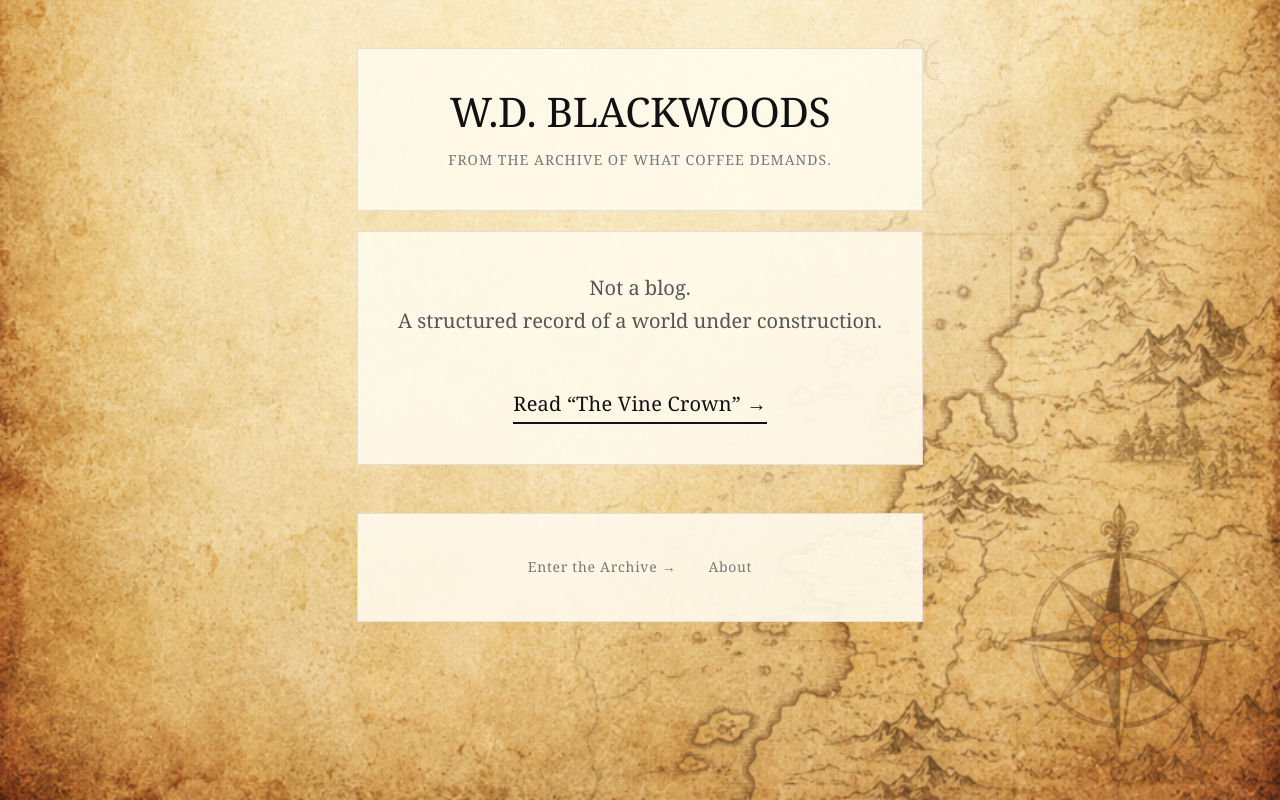
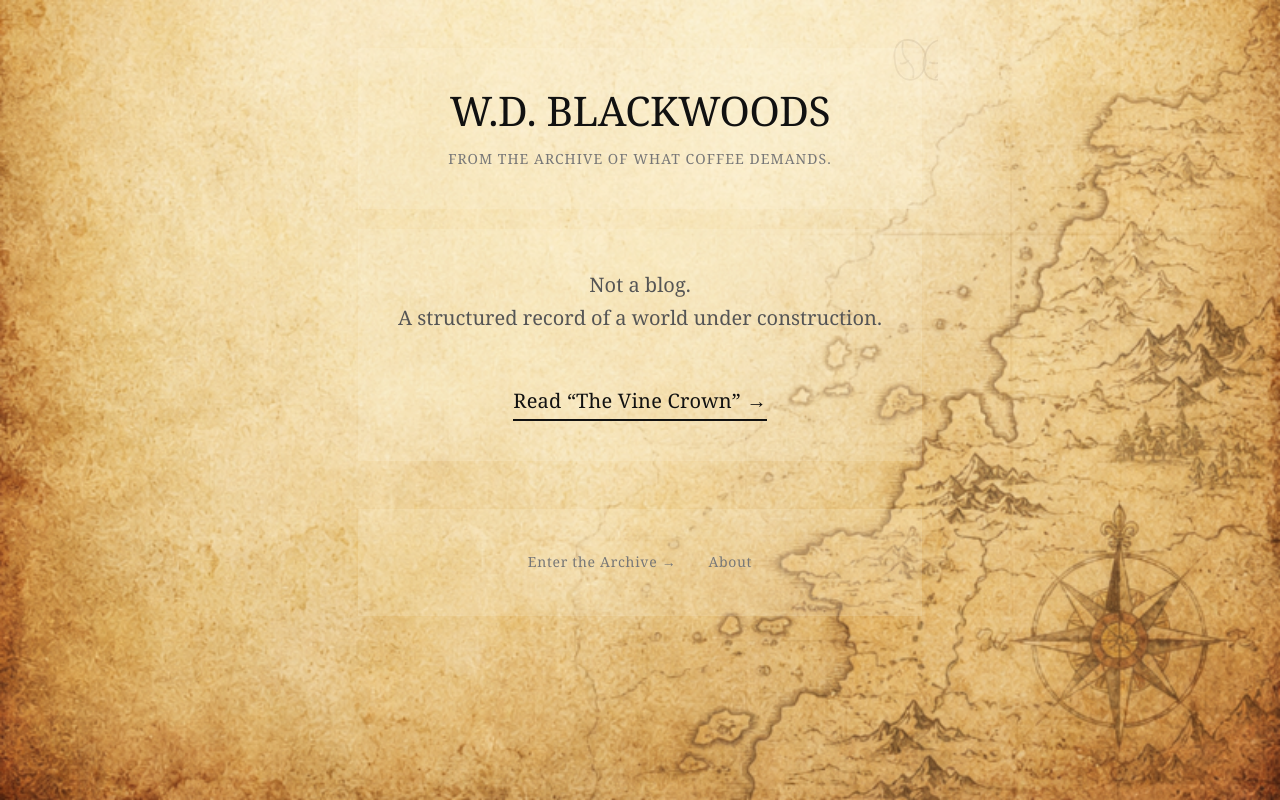
Before and after one commit to dwoods360-cyber/wdblackwoods-site, a Next.js app: page / in a window 1280 px wide. Built offline with nearby package versions, Linux system fonts and the light colour scheme; no server answers.

Commit message:
Extend parchment styling across public archive pages

```diff
--- a/app/about/page.tsx
+++ b/app/about/page.tsx
@@ -11,7 +11,7 @@ export const metadata = createPageMetadata({
 
 export default function AboutPage() {
   return (
-    <main className="document-page archive-coffee-beans archive-coffee-beans--about">
+    <main className="document-page public-archive-page archive-coffee-beans archive-coffee-beans--about">
       <nav>
         <Link href="/">Home</Link>
         <Link href="/begin">Begin</Link>
--- a/app/archive/[slug]/page.tsx
+++ b/app/archive/[slug]/page.tsx
@@ -54,8 +54,8 @@ export default async function ArchiveEntryPage({ params }: { params: Promise<{ s
   const isVineCrown = slug === "vine-crown"
   const excerptLabel =
     isVineCrown ? "— an archive excerpt —" : "— an excerpt —"
-  const pageClassName = `document-page archive-document-page${
-    isVineCrown ? " archive-parchment-page archive-parchment-surface" : ""
+  const pageClassName = `document-page archive-document-page public-archive-page${
+    isVineCrown ? " archive-parchment-surface" : ""
   }`
 
   return (
--- a/app/archive/page.tsx
+++ b/app/archive/page.tsx
@@ -18,7 +18,7 @@ export default function ArchivePage() {
   }
 
   return (
-    <main>
+    <main className="public-archive-page archive-coffee-beans archive-coffee-beans--archive">
       <nav>
         <Link href="/">Home</Link>
         <Link href="/begin">Begin</Link>
--- a/app/begin/page.tsx
+++ b/app/begin/page.tsx
@@ -10,7 +10,7 @@ export const metadata = createPageMetadata({
 
 export default function BeginPage() {
   return (
-    <main className="gateway-page archive-parchment-page">
+    <main className="gateway-page public-archive-page">
       <section className="gateway-hero archive-parchment-panel">
         <p className="gateway-hero-text">
           You are no longer reading about this work. You are inside its structure.
--- a/app/globals.css
+++ b/app/globals.css
@@ -259,11 +259,13 @@ dd:last-child {
   margin-bottom: 1.15rem;
 }
 
+.public-archive-page,
 .archive-parchment-page {
   isolation: isolate;
   position: relative;
 }
 
+body:has(.public-archive-page),
 body:has(.archive-parchment-page) {
   background-attachment: fixed;
   background-image: url("/images/archive/parchment-map.png");
@@ -272,6 +274,7 @@ body:has(.archive-parchment-page) {
   background-size: cover;
 }
 
+.public-archive-page::before,
 .archive-parchment-page::before {
   background-attachment: fixed;
   background-image: url("/images/archive/parchment-map.png");
@@ -285,9 +288,14 @@ body:has(.archive-parchment-page) {
   z-index: -1;
 }
 
+.public-archive-page > * {
+  position: relative;
+  z-index: 2;
+}
+
 .archive-parchment-surface {
   color: #1f1a14;
-  max-width: 660px;
+  max-width: 620px;
 }
 
 @media (min-width: 1100px) {
@@ -312,8 +320,7 @@ body:has(.archive-parchment-page) {
 .archive-parchment-surface > section,
 .archive-parchment-surface .archive-signup,
 .archive-parchment-panel {
-  background: rgba(255, 248, 228, 0.84);
-  border: 1px solid rgba(221, 214, 204, 0.75);
+  background: rgba(255, 248, 228, 0.18);
 }
 
 .archive-parchment-surface nav,
@@ -323,7 +330,7 @@ body:has(.archive-parchment-page) {
 }
 
 .archive-parchment-panel {
-  background: rgba(255, 250, 236, 0.91);
+  background: rgba(255, 248, 228, 0.18);
   padding: var(--space-xl);
 }
 
@@ -339,11 +346,13 @@ body:has(.archive-parchment-page) {
 }
 
 @media (max-width: 640px) {
+  body:has(.public-archive-page),
   body:has(.archive-parchment-page) {
     background-attachment: scroll;
     background-position: center top;
   }
 
+  .public-archive-page::before,
   .archive-parchment-page::before {
     background-attachment: scroll;
     background-position: center top;
@@ -393,11 +402,12 @@ body:has(.archive-parchment-page) {
   pointer-events: none;
   position: absolute;
   user-select: none;
-  z-index: -1;
+  z-index: 1;
 }
 
-.archive-coffee-beans--about {
-  isolation: isolate;
+.archive-coffee-beans > * {
+  position: relative;
+  z-index: 2;
 }
 
 .archive-coffee-beans--about::after {
@@ -407,6 +417,15 @@ body:has(.archive-parchment-page) {
   left: max(-6rem, calc((100vw - 900px) / -2));
   opacity: 0.36;
   width: 155px;
+}
+
+.archive-coffee-beans--archive::after {
+  background-size: contain;
+  bottom: 2rem;
+  height: 86px;
+  opacity: 0.2;
+  right: 1rem;
+  width: 104px;
 }
 
 .archive-coffee-beans--home::after {
@@ -434,6 +453,13 @@ body:has(.archive-parchment-page) {
     right: 0.25rem;
     top: 0.75rem;
     width: 58px;
+  }
+
+  .archive-coffee-beans--archive::after {
+    height: 68px;
+    opacity: 0.14;
+    right: 0.25rem;
+    width: 82px;
   }
 }
 
--- a/app/page.tsx
+++ b/app/page.tsx
@@ -10,7 +10,7 @@ export const metadata = createPageMetadata({
 
 export default function Home() {
   return (
-    <main className="home archive-parchment-page archive-coffee-beans archive-coffee-beans--home">
+    <main className="home public-archive-page archive-coffee-beans archive-coffee-beans--home">
       <section className="archive-parchment-panel">
         <h1>W.D. BLACKWOODS</h1>
         <p className="meta">From the archive of What Coffee Demands.</p>
```
